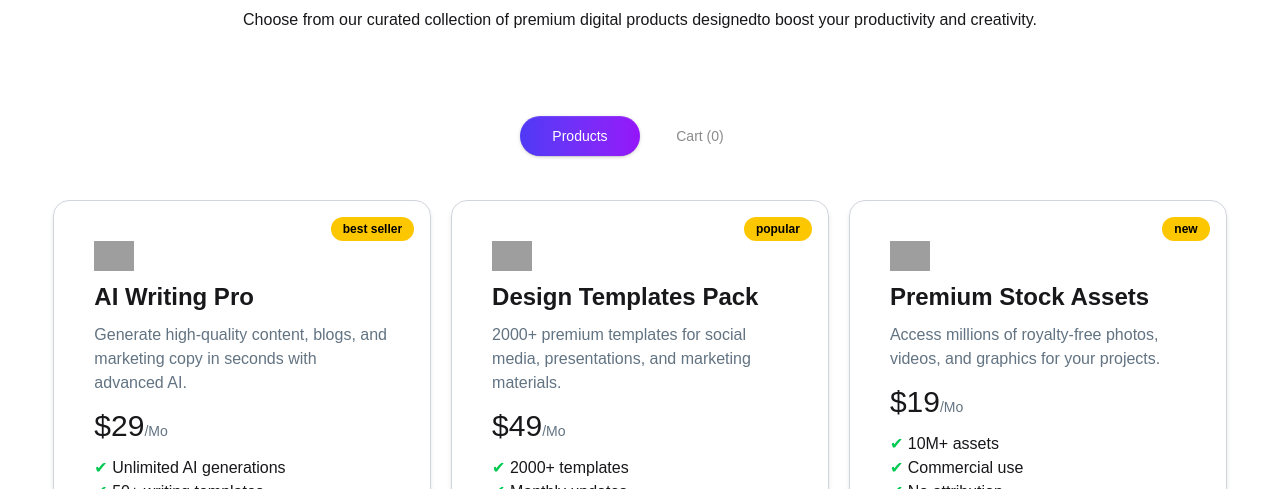
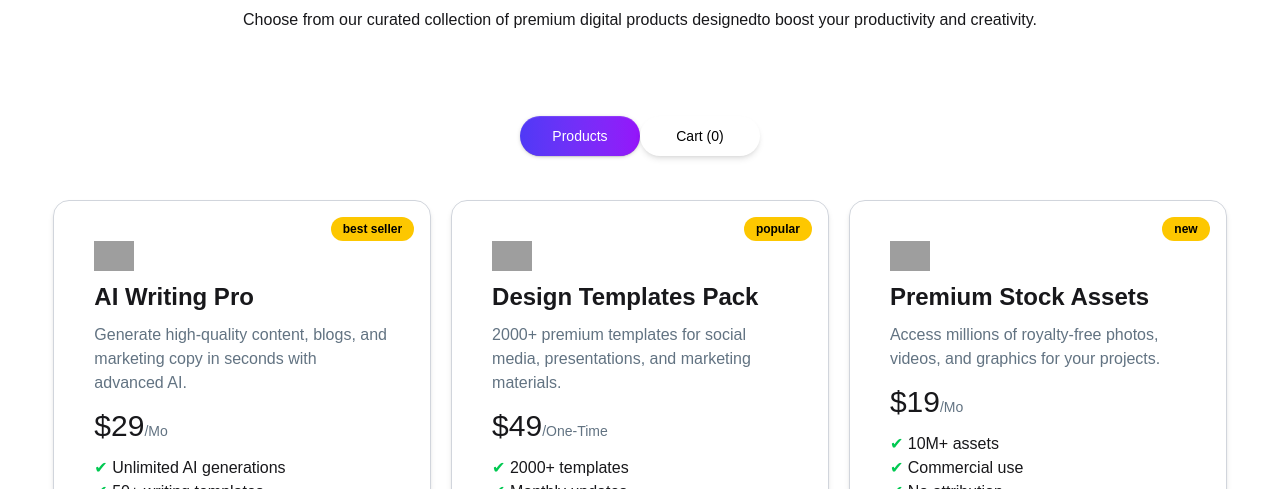
Before and after one commit to sheikh-alamin/Assignment_six, a React (Vite) app: page / in a window 1280 px wide. Shown: the part 1149-1638 px from the top of the page. Built offline with nearby package versions, Linux system fonts and the light colour scheme; grey boxes are pictures that could not be loaded; a web font is replaced by a local one.

Commit message:
buttons fixed

```diff
--- a/public/Models.json
+++ b/public/Models.json
@@ -2,8 +2,9 @@
   {
     "id": 1,
     "title": "AI Writing Pro",
-    "description": "Generate high-quality content, blogs, and\nmarketing copy in seconds with advanced AI.",
+    "description": "Generate high-quality content, blogs, and marketing copy in seconds with advanced AI.",
     "price": 29,
+    "period": "/Mo",
     "feature_1": "Unlimited AI generations",
     "feature_2": "50+ writing templates",
     "feature_3": "Grammar checker",
@@ -13,8 +14,9 @@
   {
     "id": 2,
     "title": "Design Templates Pack",
-    "description": "2000+ premium templates for social media,\npresentations, and marketing materials.",
+    "description": "2000+ premium templates for social media, presentations, and marketing materials.",
     "price": 49,
+    "period": "/One-Time",
     "feature_1": "2000+ templates",
     "feature_2": "Monthly updates",
     "feature_3": "Commercial license",
@@ -24,8 +26,9 @@
   {
     "id": 3,
     "title": "Premium Stock Assets",
-    "description": "Access millions of royalty-free photos,\nvideos, and graphics for your projects.",
+    "description": "Access millions of royalty-free photos, videos, and graphics for your projects.",
     "price": 19,
+    "period": "/Mo",
     "feature_1": "10M+ assets",
     "feature_2": "Commercial use",
     "feature_3": "No attribution",
@@ -35,8 +38,9 @@
   {
     "id": 4,
     "title": "Automation Toolkit",
-    "description": "Automate repetitive tasks and streamline\nyour workflow with powerful tools.",
+    "description": "Automate repetitive tasks and streamline your workflow with powerful tools.",
     "price": 79,
+    "period": "/Mo",
     "feature_1": "50+ automations",
     "feature_2": "API access",
     "feature_3": "Custom workflows",
@@ -46,8 +50,9 @@
   {
     "id": 5,
     "title": "Resume Builder Pro",
-    "description": "Create professional resumes and cover\nletters that land interviews.",
+    "description": "Create professional resumes and cover letters that land interviews.",
     "price": 15,
+    "period": "/One-Time",
     "feature_1": "100+ templates",
     "feature_2": "ATS optimization",
     "feature_3": "Export to PDF",
@@ -57,8 +62,9 @@
   {
     "id": 6,
     "title": "Social Media Content Kit",
-    "description": "Complete toolkit for creating engaging social\nmedia content across all platforms.",
+    "description": "Complete toolkit for creating engaging social media content across all platforms.",
     "price": 39,
+    "period": "/Mo",
     "feature_1": "5000+ assets",
     "feature_2": "Scheduler included",
     "feature_3": "Analytics dashboard",
--- a/src/App.jsx
+++ b/src/App.jsx
@@ -6,7 +6,7 @@ import Cards from './components/Cards'
 import Count from './components/Count'
 import Footer from './components/Footer'
 import Models from './components/Models'
-import Navbar from './components/Navbar'
+import Navbar from './components/NavBar'
 import Pricing from './components/Pricing'
 import Steps from './components/Steps'
 import Transform from './components/Transform'
@@ -35,8 +35,8 @@ function App() {
 
     <div className='max-w-11/12 mx-auto'>
       <div className="tabs tabs-box justify-center bg-transparent shadow-none">
-        <input type="radio" name="my_tabs_1" className="tab rounded-4xl bg-linear-to-r from-[#4F39F6] to-[#9514FA] text-white w-30" aria-label="Products" defaultChecked onClick={()=> setActiveTab("products")}/>
-        <input type="radio" name="my_tabs_1" className="tab rounded-4xl w-30 border" aria-label={`Cart (${baskets.length})`} onClick={()=> setActiveTab("cart")}/>
+        <input type="radio" name="my_tabs_1" className={`tab rounded-4xl ${activeTab === "products" ? "bg-linear-to-r from-[#4F39F6] to-[#9514FA] text-white" : "bg-white text-black shadow-md"}   w-30`} aria-label="Products" defaultChecked onClick={()=> setActiveTab("products")}/>
+        <input type="radio" name="my_tabs_1" className={`tab rounded-4xl ${activeTab === "cart" ? "bg-linear-to-r from-[#4F39F6] to-[#9514FA] text-white" : "bg-white text-black shadow-md"}   w-30`} aria-label={`Cart (${baskets.length})`} onClick={()=> setActiveTab("cart")}/>
       </div>
     </div>
 
--- a/src/components/Cart.jsx
+++ b/src/components/Cart.jsx
@@ -21,7 +21,7 @@ const Cart = ({model, baskets, setBaskets}) => {
                     <img src={model.image} className='w-10' alt="" />
                     <h3 className='font-bold text-[24px]'>{model.title}</h3>
                     <p className='text-[#627382]'>{model.description}</p>
-                    <div className='text-[30px]'>${model.price}<span className='text-sm text-[#627382]'>/Mo</span></div>
+                    <div className='text-[30px]'>${model.price}<span className='text-sm text-[#627382]'>{model.period}</span></div>
                     <div>
                         <p><span className='text-green-500'>✔</span> {model.feature_1}</p>
                         <p><span className='text-green-500'>✔</span> {model.feature_2}</p>
--- a/src/components/NavBar.jsx
+++ b/src/components/NavBar.jsx
@@ -1,6 +1,7 @@
 import React from "react";
-
+// import { useState } from 'react'
 const Navbar = () => {
+// const [baskets, setBaskets] = useState ([]);
   return (
     <div className=" bg-base-100 shadow-sm">
       <div className="flex justify-between items-center py-2 max-w-11/12 mx-auto">
@@ -22,7 +23,7 @@ const Navbar = () => {
           </ul>
         </div>
         <div className="functions flex items-center gap-4 cursor-pointer">
-          <i className="fa-solid fa-cart-shopping"></i>
+          <i className="fa-solid fa-cart-shopping relative"></i>
           <p>Login</p>
           <button className="btn bg-linear-to-r from-[#4F39F6] to-[#9514FA] text-white rounded-4xl">Get Started</button>
         </div>
```
